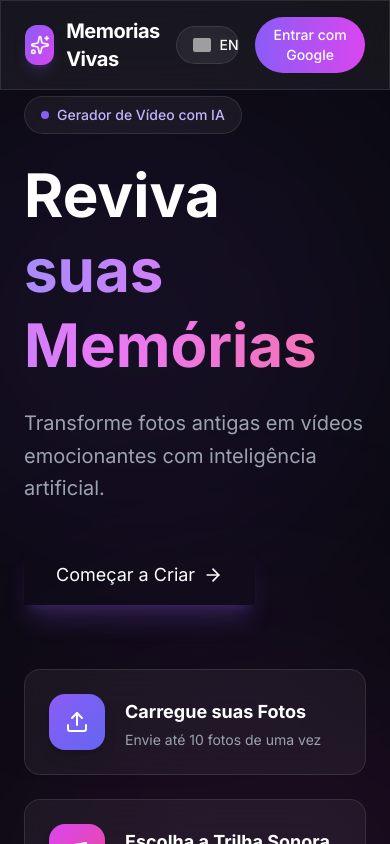
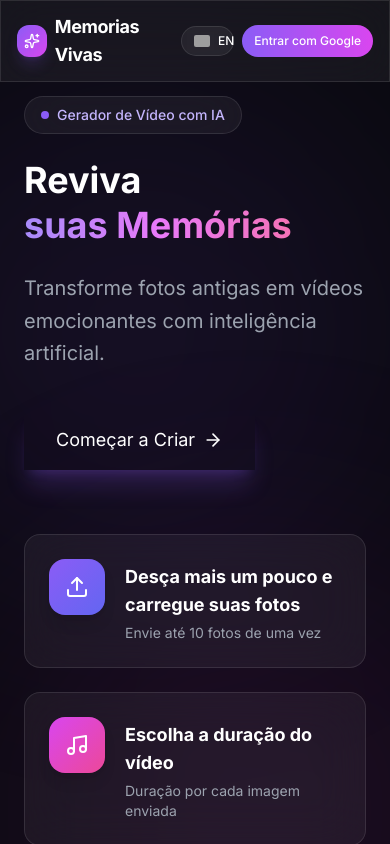
Before and after one commit to alexoliveira03/memorias-vivas-webapp, a Next.js app: page / in a window 390 px wide. Shown: the top 844 px of the page. Built offline with nearby package versions, Linux system fonts and the light colour scheme; no server answers; grey boxes are pictures that could not be loaded.

Commit message:
Feat: Optimize mobile layout and update content text

```diff
--- a/app/page.js
+++ b/app/page.js
@@ -132,17 +132,17 @@ function LandingPage() {
         <div className="min-h-screen flex flex-col bg-[#0a0a0f] text-white">
             {/* Navigation */}
             <nav className="fixed top-0 left-0 right-0 z-50 glass border-b border-white/5">
-                <div className="container mx-auto px-6 py-4 flex items-center justify-between">
-                    <div className="flex items-center gap-3">
-                        <div className="w-10 h-10 rounded-xl bg-gradient-to-br from-violet-500 to-fuchsia-500 flex items-center justify-center shadow-lg shadow-violet-500/20">
-                            <Sparkles size={20} className="text-white" />
+                <div className="container mx-auto px-4 md:px-6 py-3 md:py-4 flex items-center justify-between">
+                    <div className="flex items-center gap-2 md:gap-3">
+                        <div className="w-8 h-8 md:w-10 md:h-10 rounded-xl bg-gradient-to-br from-violet-500 to-fuchsia-500 flex items-center justify-center shadow-lg shadow-violet-500/20">
+                            <Sparkles size={16} className="text-white md:w-5 md:h-5" />
                         </div>
-                        <span className="text-xl font-bold tracking-tight">Memorias Vivas</span>
+                        <span className="text-lg md:text-xl font-bold tracking-tight">Memorias Vivas</span>
                     </div>
-                    <div className="flex items-center gap-4">
+                    <div className="flex items-center gap-2 md:gap-4">
                         <button
                             onClick={toggleLang}
-                            className="flex items-center gap-2 px-4 py-2 rounded-full glass hover:bg-white/10 transition-all"
+                            className="flex items-center gap-2 px-3 py-1.5 md:px-4 md:py-2 rounded-full glass hover:bg-white/10 transition-all"
                         >
                             <img
                                 src={lang === 'pt-BR'
@@ -150,9 +150,9 @@ function LandingPage() {
                                     : "https://flagcdn.com/w40/br.png"
                                 }
                                 alt={lang === 'pt-BR' ? "US Flag" : "Brazil Flag"}
-                                className="w-5 h-3.5 rounded-sm object-cover"
+                                className="w-4 h-3 md:w-5 md:h-3.5 rounded-sm object-cover"
                             />
-                            <span className="text-sm font-medium">{lang === 'pt-BR' ? 'EN' : 'PT'}</span>
+                            <span className="text-xs md:text-sm font-medium">{lang === 'pt-BR' ? 'EN' : 'PT'}</span>
                         </button>
                         {user ? (
                             <div className="flex items-center gap-3 pl-4 border-l border-white/10">
@@ -171,7 +171,7 @@ function LandingPage() {
                             <button
                                 onClick={handleLogin}
                                 disabled={loading}
-                                className="text-sm font-medium px-4 py-2 rounded-full bg-gradient-to-r from-violet-500 to-fuchsia-500 hover:from-violet-600 hover:to-fuchsia-600 transition-colors disabled:opacity-50"
+                                className="text-xs md:text-sm font-medium px-3 py-2 md:px-4 md:py-2 rounded-full bg-gradient-to-r from-violet-500 to-fuchsia-500 hover:from-violet-600 hover:to-fuchsia-600 transition-colors disabled:opacity-50 whitespace-nowrap"
                             >
                                 {loading ? t('processing') : t('login')}
                             </button>
@@ -205,7 +205,7 @@ function LandingPage() {
                                     <span className="text-sm font-medium text-violet-300">{t('aiPowered')}</span>
                                 </div>
 
-                                <h1 className="text-6xl lg:text-7xl font-bold mb-6 leading-tight">
+                                <h1 className="text-4xl md:text-6xl lg:text-7xl font-bold mb-6 leading-tight">
                                     {t('heroTitle').split(' ')[0]}<br />
                                     <span className="text-gradient">{t('heroTitle').split(' ').slice(1).join(' ')}</span>
                                 </h1>
@@ -247,7 +247,7 @@ function LandingPage() {
                                     },
                                     {
                                         icon: Sparkles,
-                                        title: t('generateBtn'),
+                                        title: t('generateCardTitle'),
                                         desc: t('generateDesc'),
                                         color: 'from-amber-500 to-orange-500',
                                         iconColor: 'text-amber-400'
--- a/context/LanguageContext.js
+++ b/context/LanguageContext.js
@@ -6,12 +6,13 @@ const translations = {
         heroTitle: 'Reviva suas Memórias',
         heroSubtitle: 'Transforme fotos antigas em vídeos emocionantes com inteligência artificial.',
         ctaStart: 'Começar Agora',
-        uploadTitle: 'Carregue suas Fotos',
+        uploadTitle: 'Desça mais um pouco e carregue suas fotos',
         uploadDesc: 'Envie até 10 fotos de uma vez',
-        musicTitle: 'Escolha a Trilha Sonora',
-        musicDesc: 'Escolha o som de fundo para seu vídeo',
+        musicTitle: 'Escolha a duração do vídeo',
+        musicDesc: 'Duração por cada imagem enviada',
         generateBtn: 'Gerar Vídeo',
-        generateDesc: 'Clique gerar e siga os passos finais para baixar seu vídeo',
+        generateCardTitle: 'Clique em Gerar vídeo',
+        generateDesc: 'E siga as instruções para receber seu vídeo',
         processing: 'Criando mágica...',
         download: 'Baixar Vídeo',
         login: 'Entrar com Google',
@@ -78,12 +79,13 @@ const translations = {
         heroTitle: 'Revive Your Memories',
         heroSubtitle: 'Transform old photos into emotional videos with artificial intelligence.',
         ctaStart: 'Start Now',
-        uploadTitle: 'Upload Your Photos',
+        uploadTitle: 'Scroll down and upload your photos',
         uploadDesc: 'Upload up to 10 photos at once',
-        musicTitle: 'Choose Soundtrack',
-        musicDesc: 'Choose the background sound for your video',
+        musicTitle: 'Choose video duration',
+        musicDesc: 'Duration per uploaded image',
         generateBtn: 'Generate Video',
-        generateDesc: 'Click generate and follow the final steps to download your video',
+        generateCardTitle: 'Click Generate Video',
+        generateDesc: 'And follow instructions to receive your video',
         processing: 'Creating magic...',
         download: 'Download Video',
         login: 'Login with Google',
```
